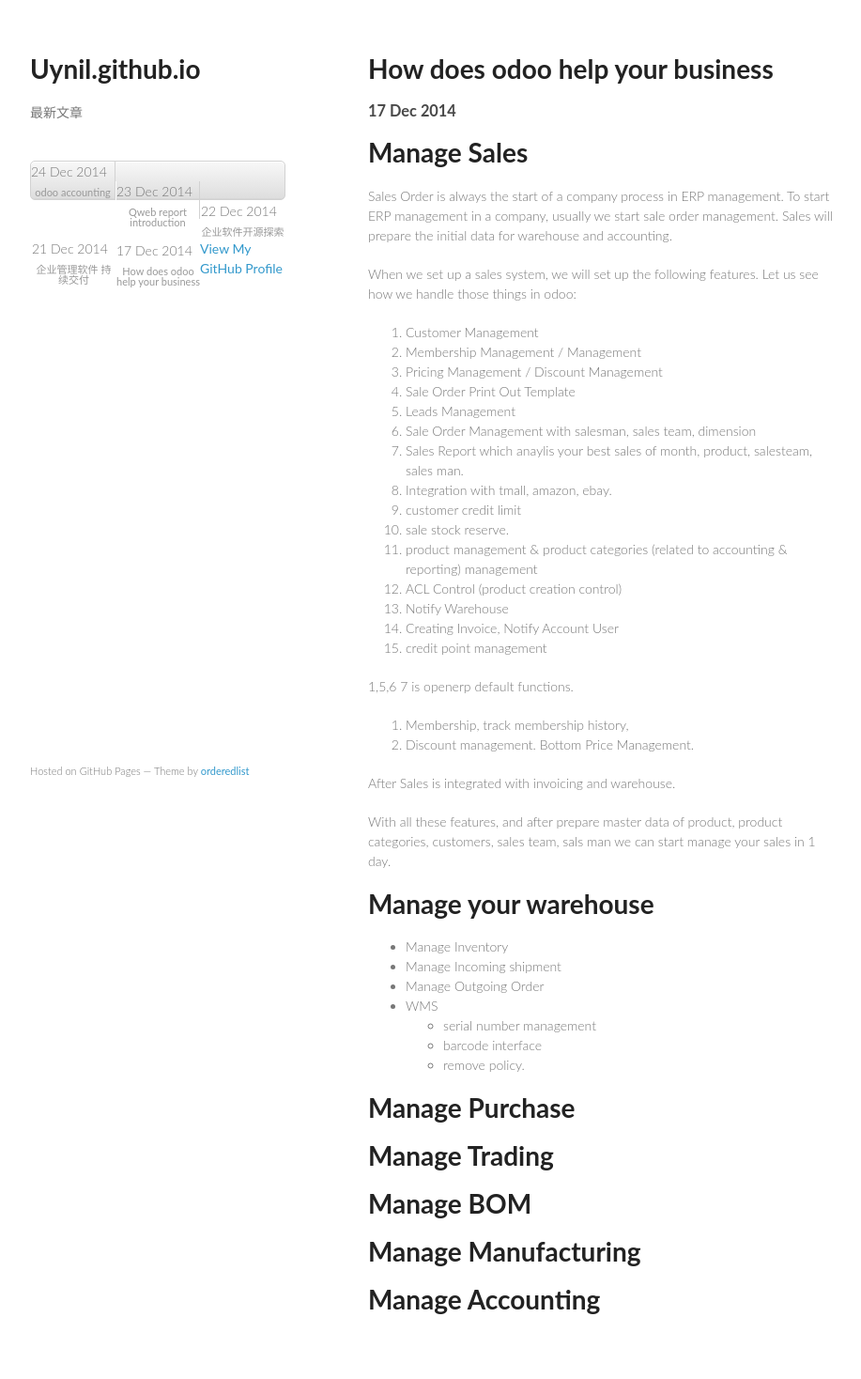
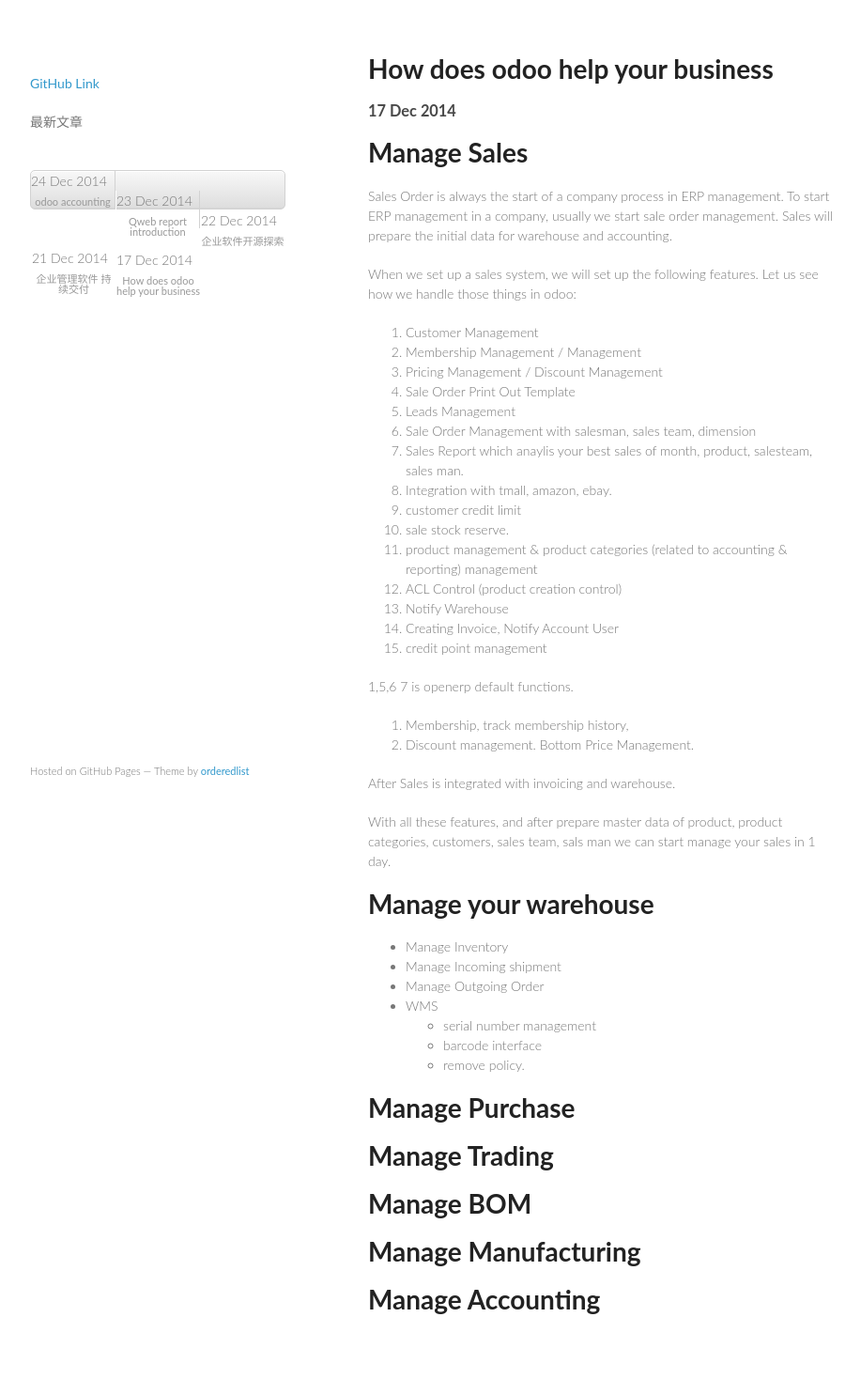
Before and after one commit to uynil/uynil.github.io, a Jekyll site: the page built from _posts/2014-12-17-How_does_odoo_help_your_business.md, in a window 1280 px wide. Shown: the whole page at 94% size, without its empty margins (178-1095 px from the left). Built offline with Jekyll 4.4.1, drawn with Linux system fonts in a browser that asks for light colours; Markdown is read by kramdown in place of the engine named in the settings.

Commit message:
update layout

```diff
--- a/_layouts/blog.html
+++ b/_layouts/blog.html
@@ -3,27 +3,31 @@
   <head>
     <meta charset="utf-8">
     <meta http-equiv="X-UA-Compatible" content="chrome=1">
-    <title>Uynil.github.io by uynil</title>
+    <title>Blog by LIN Yu</title>
 
     <link rel="stylesheet" href="/stylesheets/styles.css">
     <link rel="stylesheet" href="/stylesheets/pygment_trac.css">
     <meta name="viewport" content="width=device-width, initial-scale=1, user-scalable=no">
     <!--[if lt IE 9]>
-    <!--script src="//html5shiv.googlecode.com/svn/trunk/html5.js"></script-->
+    <script src="http://html5shiv.googlecode.com/svn/trunk/html5.js"></script>
     <![endif]-->
   </head>
   <body>
     <div class="wrapper">
       <header>
-        <h1>Uynil.github.io</h1>
+        <h1></h1>
         <p></p>
+        <p class="view"><a href="https://github.com/uynil">GitHub Link</a></p>
+        <p> <script src="/javascripts/scale.fix.js"></script>
+        <script language="javascript" type="text/javascript" src="http://js.users.51.la/17567251.js"></script>
+        <noscript><a href="http://www.51.la/?17567251" target="_blank"><img alt="&#x6211;&#x8981;&#x5566;&#x514D;&#x8D39;&#x7EDF;&#x8BA1;" src="http://img.users.51.la/17567251.asp" style="border:none;display:none" /></a></noscript>
+        </p>
     <p>最新文章</p>
 　　<ul>
 　　　　{% for post in site.posts %}
 　　　　　　<li>{{ post.date | date_to_string }} <a href="{{ site.baseurl }}{{ post.url }}">{{ post.title }}</a></li>
 　　　　{% endfor %}
 　　</ul>
-        <p class="view"><a href="https://github.com/uynil">View My GitHub Profile</a></p>
       </header>
       <section>
          {{content}}
@@ -32,9 +36,6 @@
         <p><small>Hosted on GitHub Pages &mdash; Theme by <a href="https://github.com/orderedlist">orderedlist</a></small></p>
       </footer>
     </div>
-    <script src="/javascripts/scale.fix.js"></script>
-    <script language="javascript" type="text/javascript" src="http://js.users.51.la/17567251.js"></script>
-    <noscript><a href="http://www.51.la/?17567251" target="_blank"><img alt="&#x6211;&#x8981;&#x5566;&#x514D;&#x8D39;&#x7EDF;&#x8BA1;" src="http://img.users.51.la/17567251.asp" style="border:none;display:none" /></a></noscript>
 
   </body>
 </html>
```
